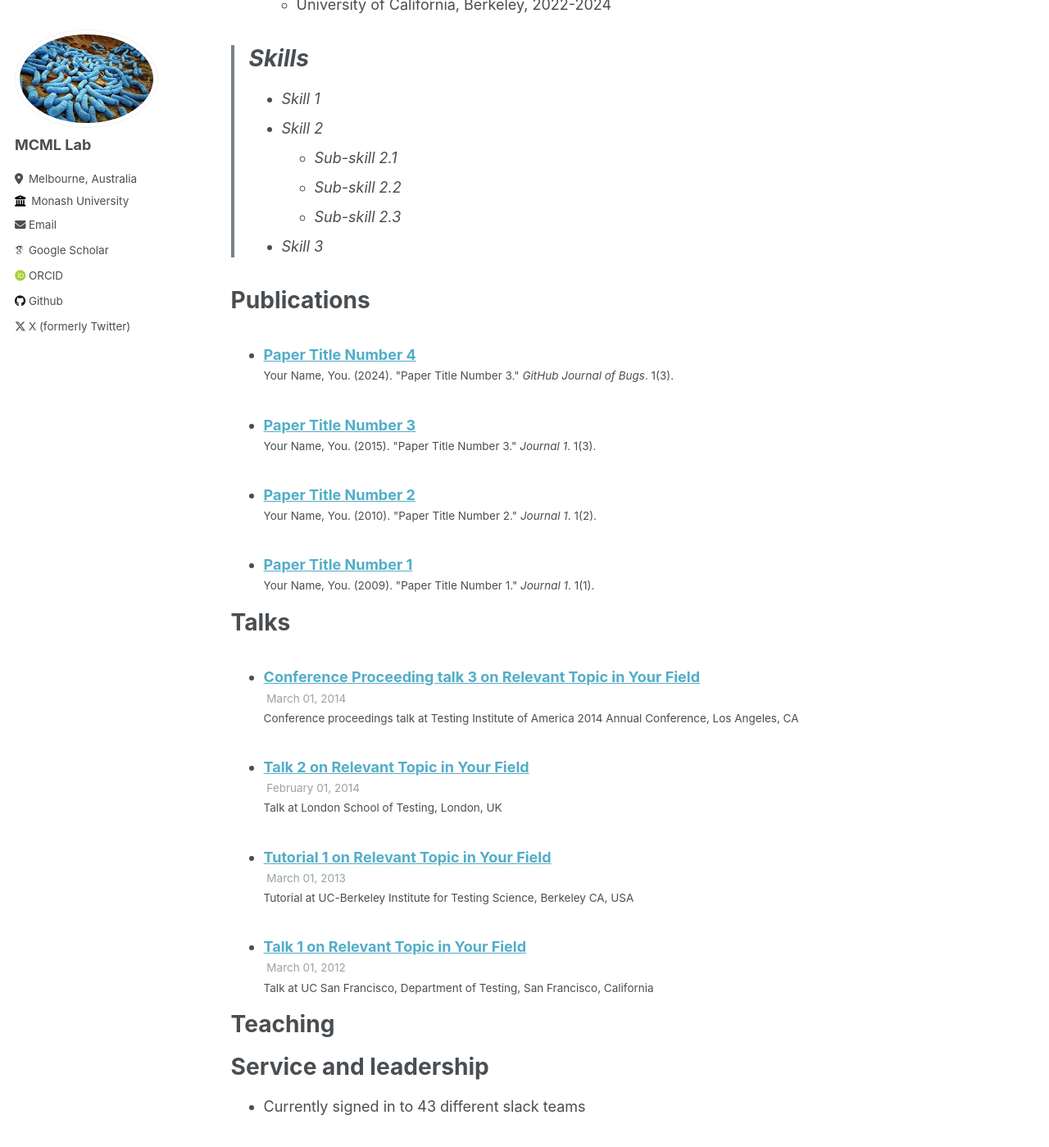
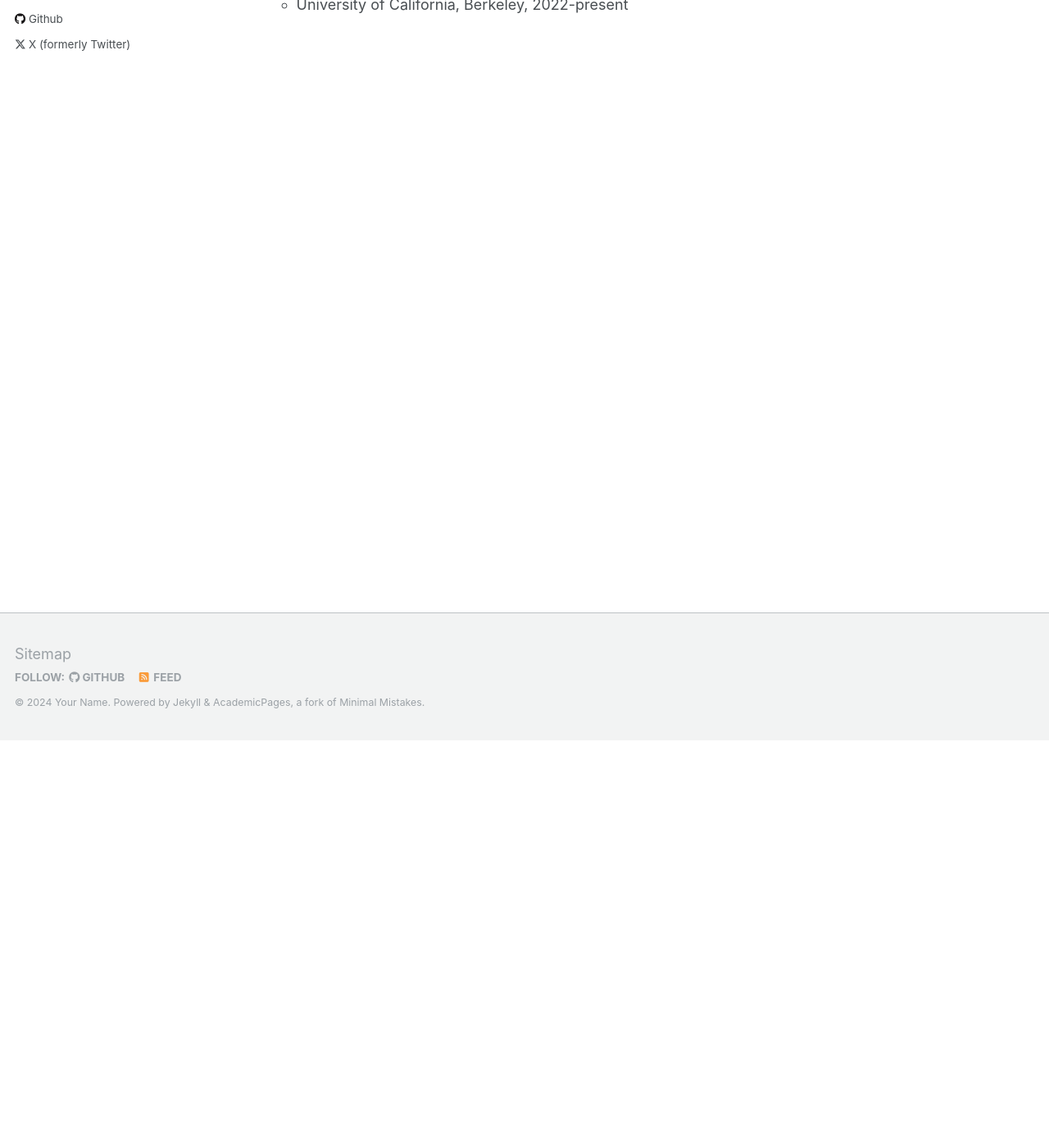
Before and after one commit to AminValiei/valieilab, a Jekyll site: the page built from _pages/cv.md, in a window 1280 px wide and 1400 px high, scrolled down 497 px. Shown: the whole window at 82% size. Built offline with Jekyll 4.4.1, drawn with Linux system fonts in a browser that asks for light colours; some web fonts are replaced; some of the changed text lies outside the part shown.

Commit message:
Update cv.md

```diff
--- a/_pages/cv.md
+++ b/_pages/cv.md
@@ -18,38 +18,9 @@ Education
 Academic positions
 ======
 * Senior Lecturer, Chemical and Biological Engineering
-  *  Monash University, 2024-Present,
+  *  Monash University, upcoming 2024,
 * Postdoctoral Scholar, Mechanical Engineering and Bioengineering
-  * University of California, Berkeley, 2022-2024
+  * University of California, Berkeley, 2022-present
 
 
-> Skills
-======
-* Skill 1
-* Skill 2
-  * Sub-skill 2.1
-  * Sub-skill 2.2
-  * Sub-skill 2.3
-* Skill 3
-
-Publications
-======
-  <ul>{% for post in site.publications reversed %}
-    {% include archive-single-cv.html %}
-  {% endfor %}</ul>
-
-Talks
-======
-  <ul>{% for post in site.talks reversed %}
-    {% include archive-single-talk-cv.html  %}
-  {% endfor %}</ul>
-
-Teaching
-======
-  <ul>{% for post in site.teaching reversed %}
-    {% include archive-single-cv.html %}
-  {% endfor %}</ul>
-
-Service and leadership
-======
-* Currently signed in to 43 different slack teams
+>
```
